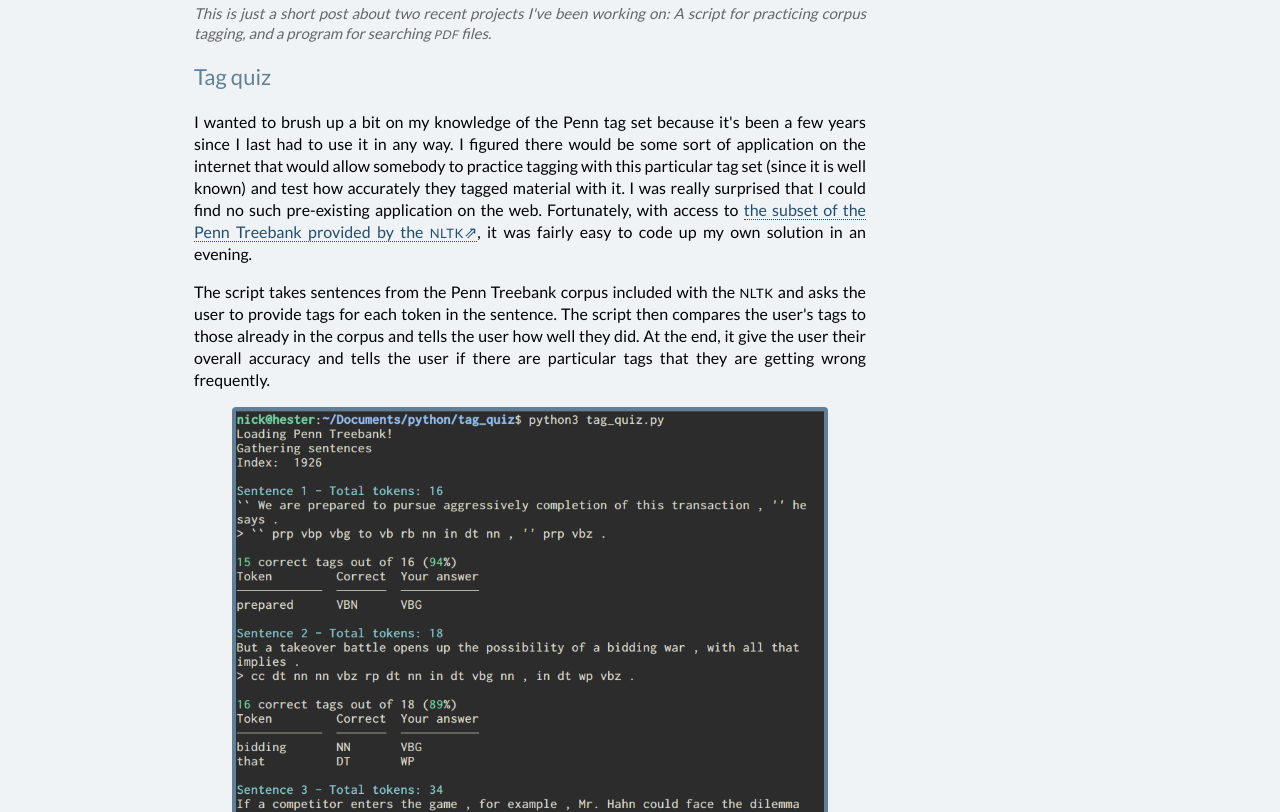
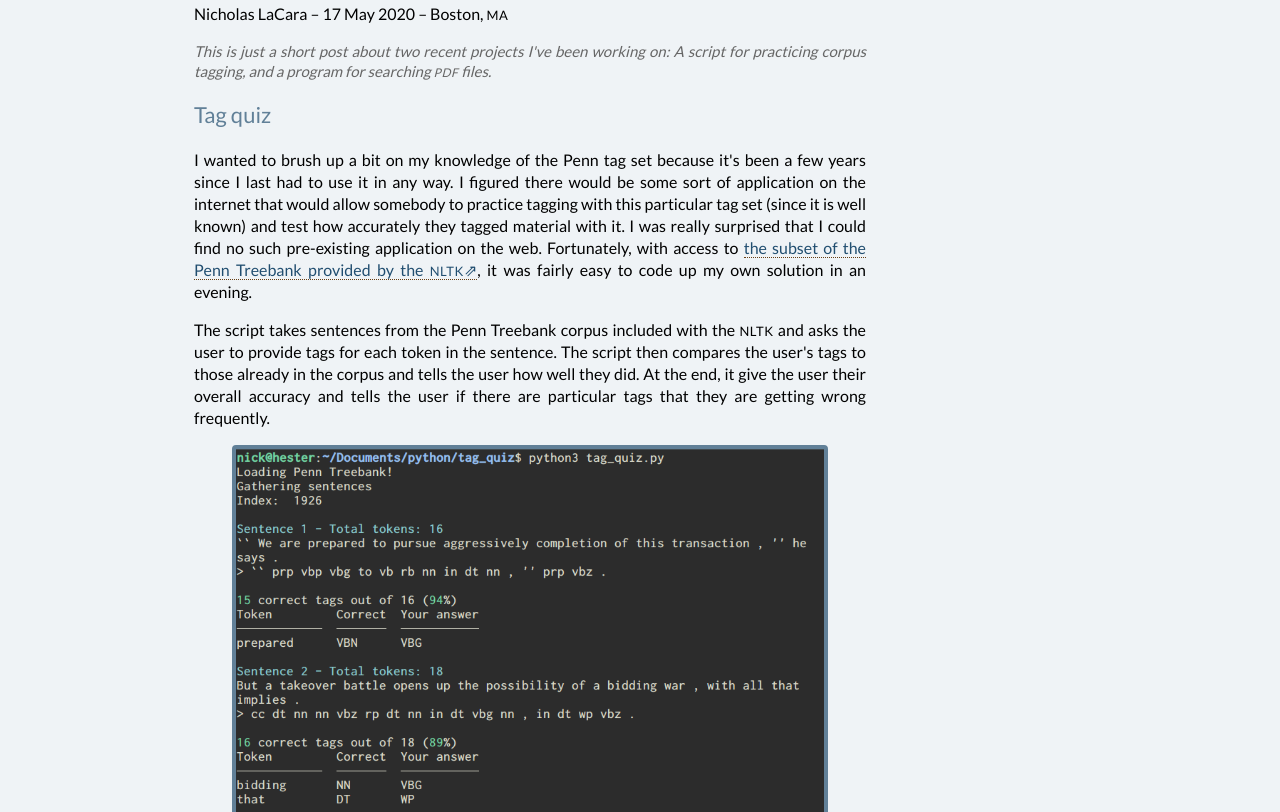
Before and after one commit to nlacara/nlacara.github.io, a plain HTML site: page blog/projects/tag_pdf.html in a window 1280 px wide. Shown: the part 103-915 px from the top of the page. Drawn offline with Linux system fonts and the light colour scheme.

```diff
--- a/blog/projects/tag_pdf.html
+++ b/blog/projects/tag_pdf.html
@@ -26,6 +26,9 @@
   <div class='text'>
 
     <h1>Some recent projects</h1>
+
+    <p class="date"> Nicholas LaCara &ndash; 17 May 2020 &ndash; Boston, <span class="sc">ma</span></p>
+
 
     <p class="abstract">
         This is just a short post about two recent projects I've been working on: A script for practicing corpus tagging, and a program for searching <span class="sc">pdf</span> files.
```
